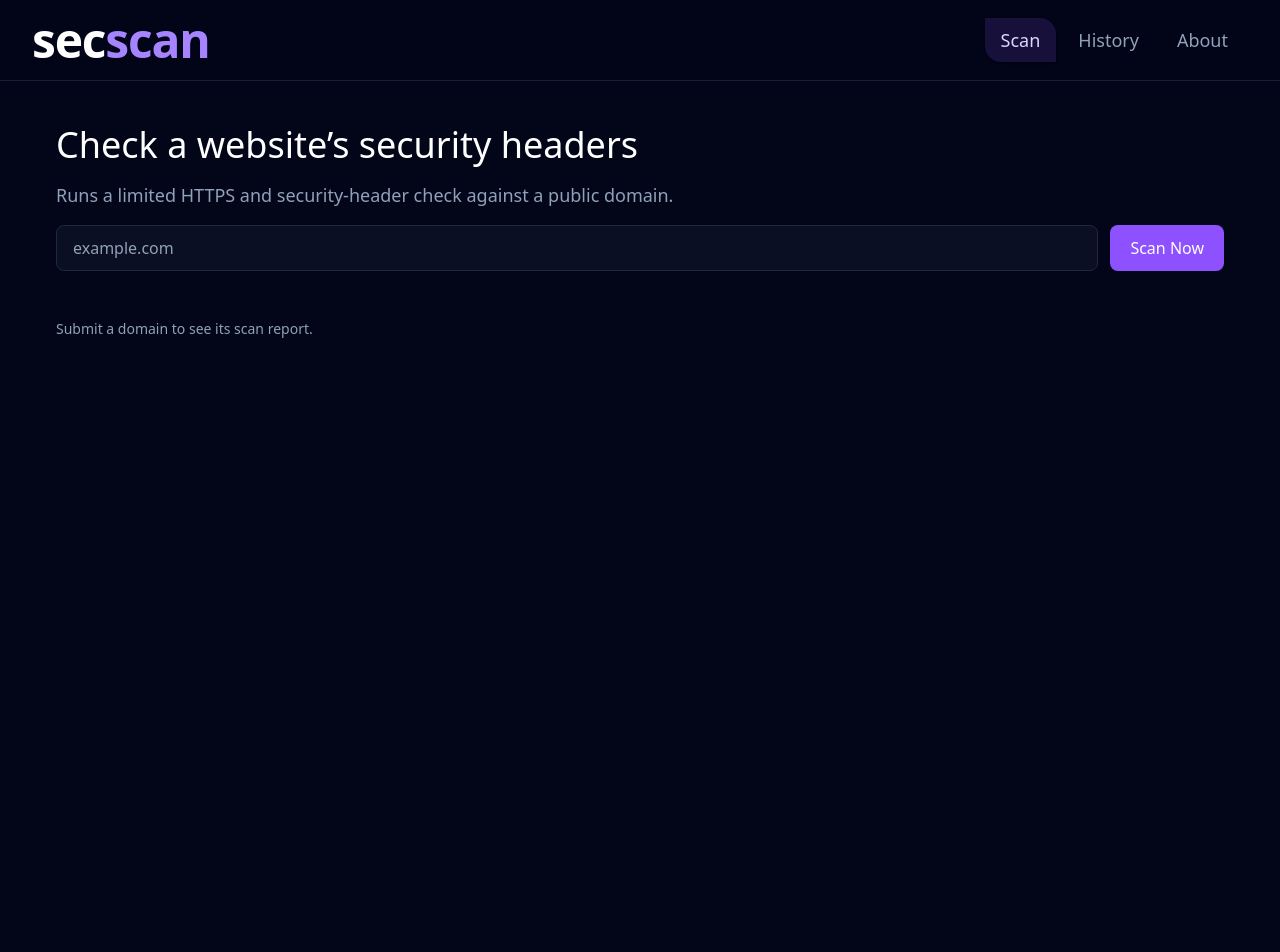
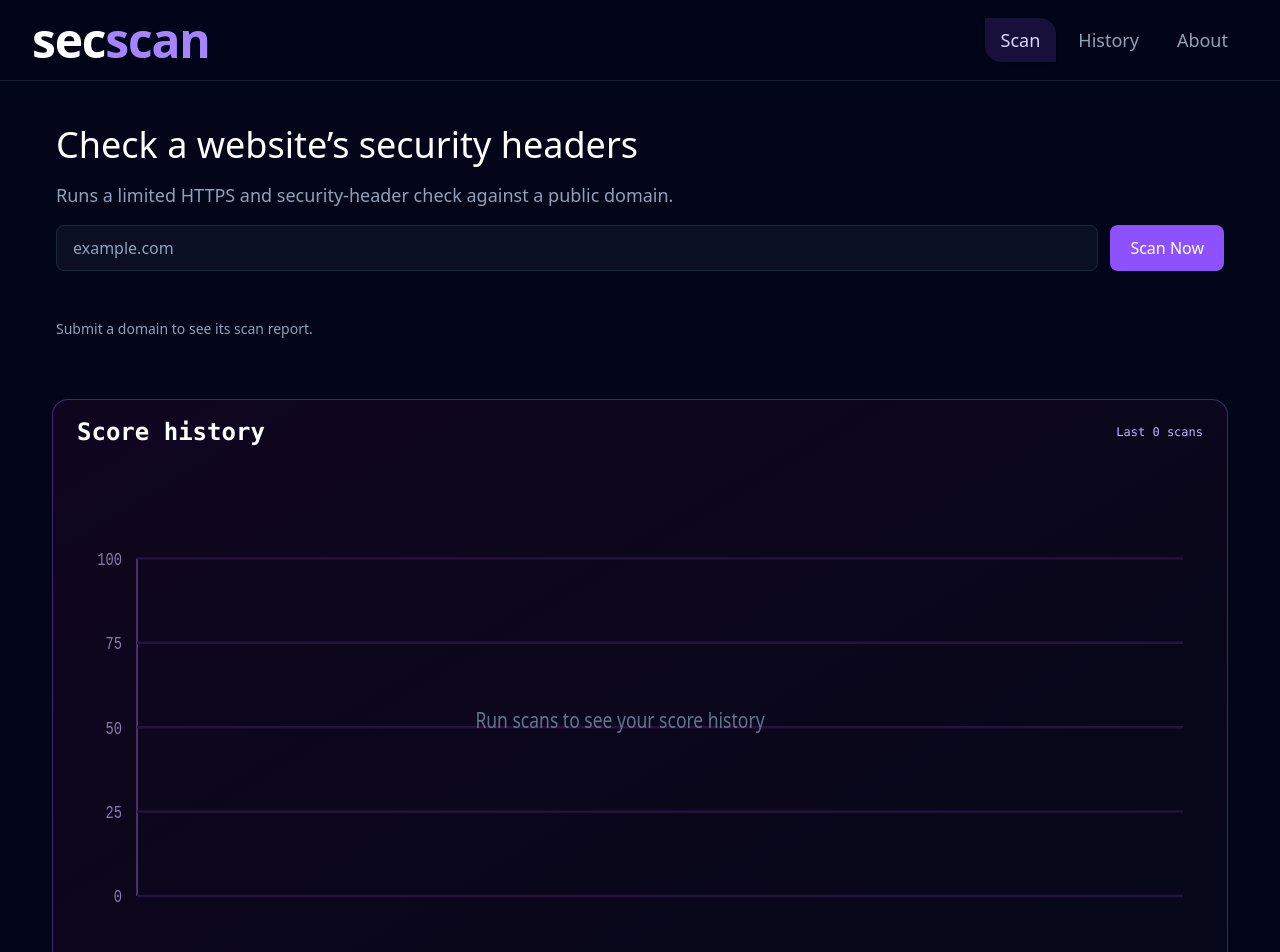
Before and after one commit to Emilhubb/SecScan, a Next.js app: page / in a window 1280 px wide. Shown: the top 952 px of the page. Before the commit the page ends 800 px from the top, so only its background shows below. Built offline with nearby package versions, Linux system fonts and the light colour scheme.

Commit message:
Add ScoreHistory component to display historical scan scores and update proxy CSP policy

```diff
--- a/app/page.tsx
+++ b/app/page.tsx
@@ -5,6 +5,7 @@ import type { ScanResult as ScanResultData } from "@/types";
 import ScanFindings from "@/components/Scan Components/ScanFindings";
 import ScanForm from "@/components/Scan Components/ScanForm";
 import ScanResult from "@/components/Scan Components/ScanResult";
+import ScoreHistory from "@/components/Scan Components/ScoreHistory";
 
 const HISTORY_KEY = "secscan-history";
 
@@ -27,6 +28,7 @@ export default function Home() {
       <div key={result?.id ?? "empty"} className="w-full">
         <ScanResult result={result} />
         {result && <ScanFindings findings={result.findings} />}
+        <ScoreHistory />
       </div>
     </div>
   );
--- a/components/Scan Components/ScanResult.tsx
+++ b/components/Scan Components/ScanResult.tsx
@@ -19,7 +19,7 @@ export default function ScanResult({ result }: { result: ScanResultData | null }
         <span className="font-bold">Security score</span>
         <p className={`text-[100px] font-bold leading-tight ${grade.color}`}>{result.grade}</p>
         <p className="text-xl font-bold">{result.score} / 100</p>
-        <p className="mt-2 text-sm text-slate-400">{grade.label}</p>
+        <p className="mt-2 text-sm italic text-slate-400">{grade.label}</p>
       </div>
       <div className="flex-5 rounded-2xl border border-violet-400/20 bg-gradient-to-br from-[#140125] to-slate-950 py-8 text-center shadow-lg shadow-violet-950/30 sm:px-4">
         <div className="flex flex-col justify-between gap-2 px-5 text-start sm:flex-row sm:items-center">
--- /dev/null
+++ b/components/Scan Components/ScoreHistory.tsx
@@ -0,0 +1,137 @@
+"use client";
+
+import { useEffect, useState } from "react";
+import type { ScanResult } from "@/types";
+
+const HISTORY_KEY = "secscan-history";
+const CHART_WIDTH = 900;
+const CHART_TOP = 24;
+const CHART_BOTTOM = 235;
+const CHART_LEFT = 64;
+const CHART_RIGHT = 876;
+const SCORE_LEVELS = [100, 75, 50, 25, 0];
+
+function scoreY(score: number) {
+  return CHART_BOTTOM - (score / 100) * (CHART_BOTTOM - CHART_TOP);
+}
+
+function readHistory(): ScanResult[] {
+  try {
+    const value: unknown = JSON.parse(localStorage.getItem(HISTORY_KEY) ?? "[]");
+    if (!Array.isArray(value)) return [];
+    return (value as ScanResult[])
+      .filter((item) => Number.isFinite(item.score) && Number.isFinite(Date.parse(item.scannedAt)))
+      .sort((a, b) => Date.parse(a.scannedAt) - Date.parse(b.scannedAt))
+      .slice(-6);
+  } catch {
+    return [];
+  }
+}
+
+function wrapWebsite(value: string) {
+  const website = value.replace(/^www\./i, "");
+  const chunks = website.match(/.{1,16}/g) ?? [website];
+  if (chunks.length <= 3) return chunks;
+  return [chunks[0], chunks[1], `${chunks[2].slice(0, 15)}…`];
+}
+
+export default function ScoreHistory() {
+  const [scans, setScans] = useState<ScanResult[]>([]);
+
+  useEffect(() => {
+    const refresh = () => setScans(readHistory());
+    refresh();
+    window.addEventListener("storage", refresh);
+    window.addEventListener("secscan-history-change", refresh);
+    return () => {
+      window.removeEventListener("storage", refresh);
+      window.removeEventListener("secscan-history-change", refresh);
+    };
+  }, []);
+
+  const points = scans.map((scan, index) => {
+    const x = scans.length === 1
+      ? CHART_WIDTH / 2
+      : CHART_LEFT + (index / (scans.length - 1)) * (CHART_RIGHT - CHART_LEFT);
+    const y = scoreY(Math.max(0, Math.min(100, scan.score)));
+    return { x, y, scan };
+  });
+  const line = points.map(({ x, y }) => `${x},${y}`).join(" ");
+
+  return (
+    <section
+      aria-labelledby="score-history-title"
+      className="mx-5 mb-6 my-15 flex min-h-[700px] flex-col rounded-2xl border border-violet-500/40 bg-gradient-to-br from-[#10051f] to-[#050818] px-5 pb-5 pt-4 sm:px-6"
+    >
+      <div className="flex items-center justify-between gap-3">
+        <h2 id="score-history-title" className="font-mono text-2xl font-bold text-white">
+          Score history
+        </h2>
+        <span className="font-mono text-xs text-violet-300">
+          Last {scans.length} {scans.length === 1 ? "scan" : "scans"}
+        </span>
+      </div>
+
+      <div className="mt-3 w-full flex-1">
+        <svg
+          aria-label={scans.length ? `Security score history for the last ${scans.length} scans` : "No score history yet"}
+          className="block h-72 -mx-5 my-15 w-full overflow-visible sm:h-80"
+          role="img"
+          viewBox={`0 0 ${CHART_WIDTH} 200`}
+          preserveAspectRatio="none"
+        >
+          <line x1={CHART_LEFT} x2={CHART_LEFT} y1={CHART_TOP} y2={CHART_BOTTOM} stroke="#4c3568" strokeWidth="1.5" />
+          {SCORE_LEVELS.map((score) => {
+            const y = scoreY(score);
+            return (
+              <g key={score}>
+                <line x1={CHART_LEFT} x2={CHART_WIDTH} y1={y} y2={y} stroke="#24143b" strokeWidth="1.5" />
+                <text x={CHART_LEFT - 12} y={y + 4} textAnchor="end" fill="#8b7ba8" fontSize="11" fontFamily="monospace">
+                  {score}
+                </text>
+              </g>
+            );
+          })}
+          {points.length > 1 && (
+            <polyline
+              points={line}
+              fill="none"
+              stroke="#a855f7"
+              strokeWidth="4"
+              strokeLinecap="round"
+              strokeLinejoin="round"
+              vectorEffect="non-scaling-stroke"
+            />
+          )}
+          {points.map(({ x, y, scan }) => (
+            <circle key={scan.id} cx={x} cy={y} r="6.5" fill="#a855f7">
+              <title>{`${scan.score}/100 · ${scan.url}`}</title>
+            </circle>
+          ))}
+          {scans.length === 0 && (
+            <text x={CHART_WIDTH / 2} y="130" textAnchor="middle" fill="#64748b" fontSize="14">
+              Run scans to see your score history
+            </text>
+          )}
+          {points.map(({ x, scan }) => (
+            <text
+              key={`${scan.id}-website`}
+              x={x}
+              y="300"
+              textAnchor="middle"
+              fill="#8b7ba8"
+              fontSize="11"
+              fontFamily="monospace"
+            >
+              {wrapWebsite(scan.url).map((line, index) => (
+                <tspan key={`${scan.id}-${index}`} x={x} dy={index === 0 ? 0 : 14}>
+                  {line}
+                </tspan>
+              ))}
+            </text>
+          ))}
+        </svg>
+      </div>
+    </section>
+  );
+}
--- a/proxy.ts
+++ b/proxy.ts
@@ -5,10 +5,13 @@ import type { NextRequest } from "next/server";
 export function proxy(request: NextRequest) {
   const nonce = Buffer.from(crypto.randomUUID()).toString("base64");
   const isDevelopment = process.env.NODE_ENV === "development";
+  const stylePolicy = isDevelopment
+    ? "style-src 'self' 'unsafe-inline'"
+    : `style-src 'self' 'nonce-${nonce}'`;
   const policy = [
     "default-src 'self'",
     `script-src 'self' 'nonce-${nonce}' 'strict-dynamic'${isDevelopment ? " 'unsafe-eval'" : ""}`,
-    `style-src 'self' 'nonce-${nonce}'`,
+    stylePolicy,
     "img-src 'self' data: blob:",
     "font-src 'self'",
     "connect-src 'self'",
```
